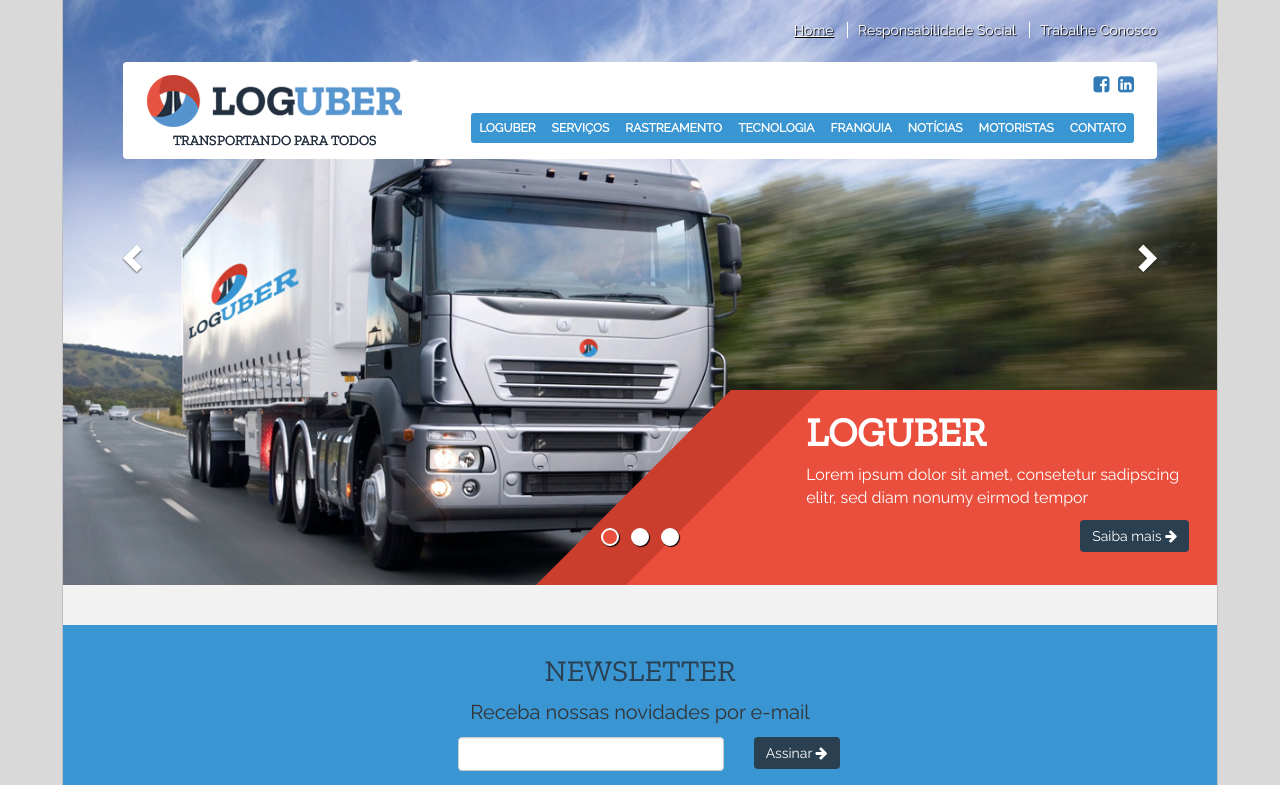
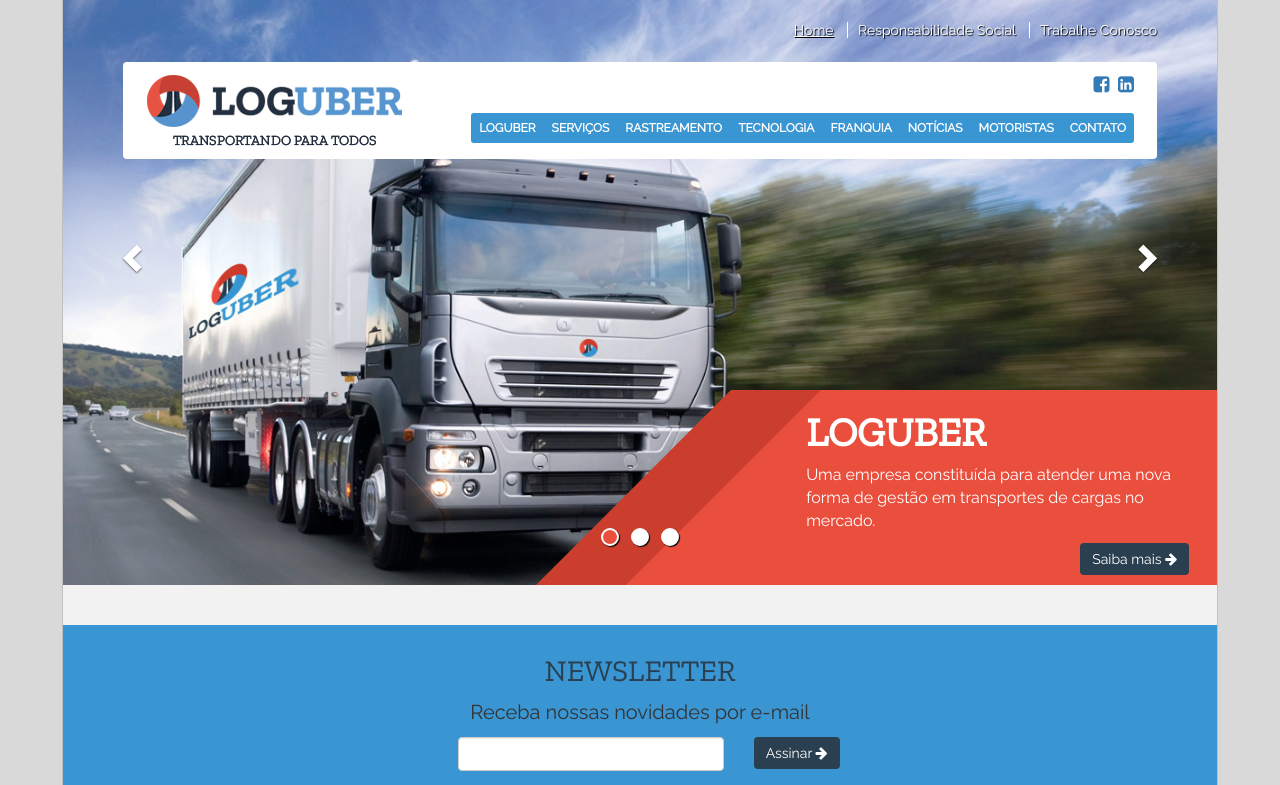
Before and after one commit to maxebina/loguber, a PHP site: page / in a window 1280 px wide. Shown: the top 785 px of the page. Run offline with PHP 8.4, Linux system fonts and the light colour scheme; some libraries are stand-ins or nearby versions.

Commit message:
ajuste slides

```diff
--- a/index.php
+++ b/index.php
@@ -15,7 +15,7 @@
                 <div class="thumbnail">
                     <div class="carousel-caption">
                         <h2>LOGUBER</h2>
-                        <p>Lorem ipsum dolor sit amet, consetetur sadipscing elitr, sed diam nonumy eirmod tempor</p>
+                        <p>Uma empresa constituída para atender uma nova forma de gestão em transportes de cargas no mercado.</p>
                         <a href="loguber" class="btn btn-primary float-right" role="button">Saiba mais <i class="fa fa-arrow-right"></i></a>
                     </div>
                     <img src="img/slide-loguber-loguber.jpg" alt="Slide LOGUBER">
@@ -26,7 +26,7 @@
                     <div class="carousel-caption">
                         <div class="poly">
                             <h2>Tecnologia</h2>
-                            <p>Lorem ipsum dolor sit amet, consetetur sadipscing elitr, sed diam nonumy eirmod tempor</p>
+                            <p>As soluções tecnológicas, que a Loguber gestão em transportes disponibiliza aos seus clientes, garantem integração com todo o processo.</p>
                             <a href="tecnologia" class="btn btn-primary float-right" role="button">Saiba mais <i class="fa fa-arrow-right"></i></a>
                         </div>
                     </div>
@@ -38,7 +38,7 @@
                     <div class="carousel-caption">
                         <div class="poly">
                             <h2>Franquia</h2>
-                            <p>Lorem ipsum dolor sit amet, consetetur sadipscing elitr, sed diam nonumy eirmod tempor</p>
+                            <p>Entenda o modelo de franquia para motoristas e vendedores.</p>
                             <a href="franquia" class="btn btn-primary float-right" role="button">Saiba mais <i class="fa fa-arrow-right"></i></a>
                         </div>
                     </div>
```
